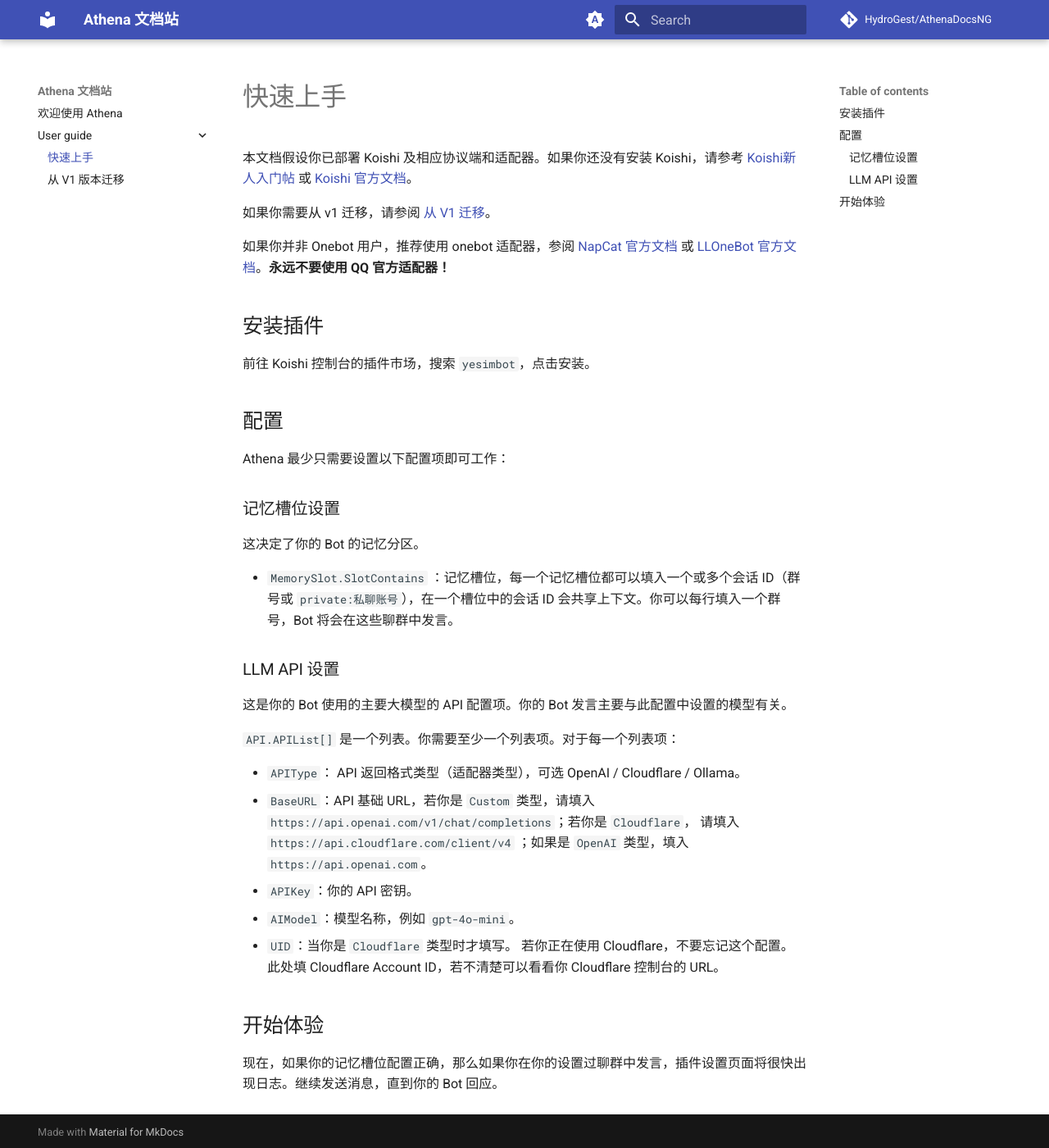
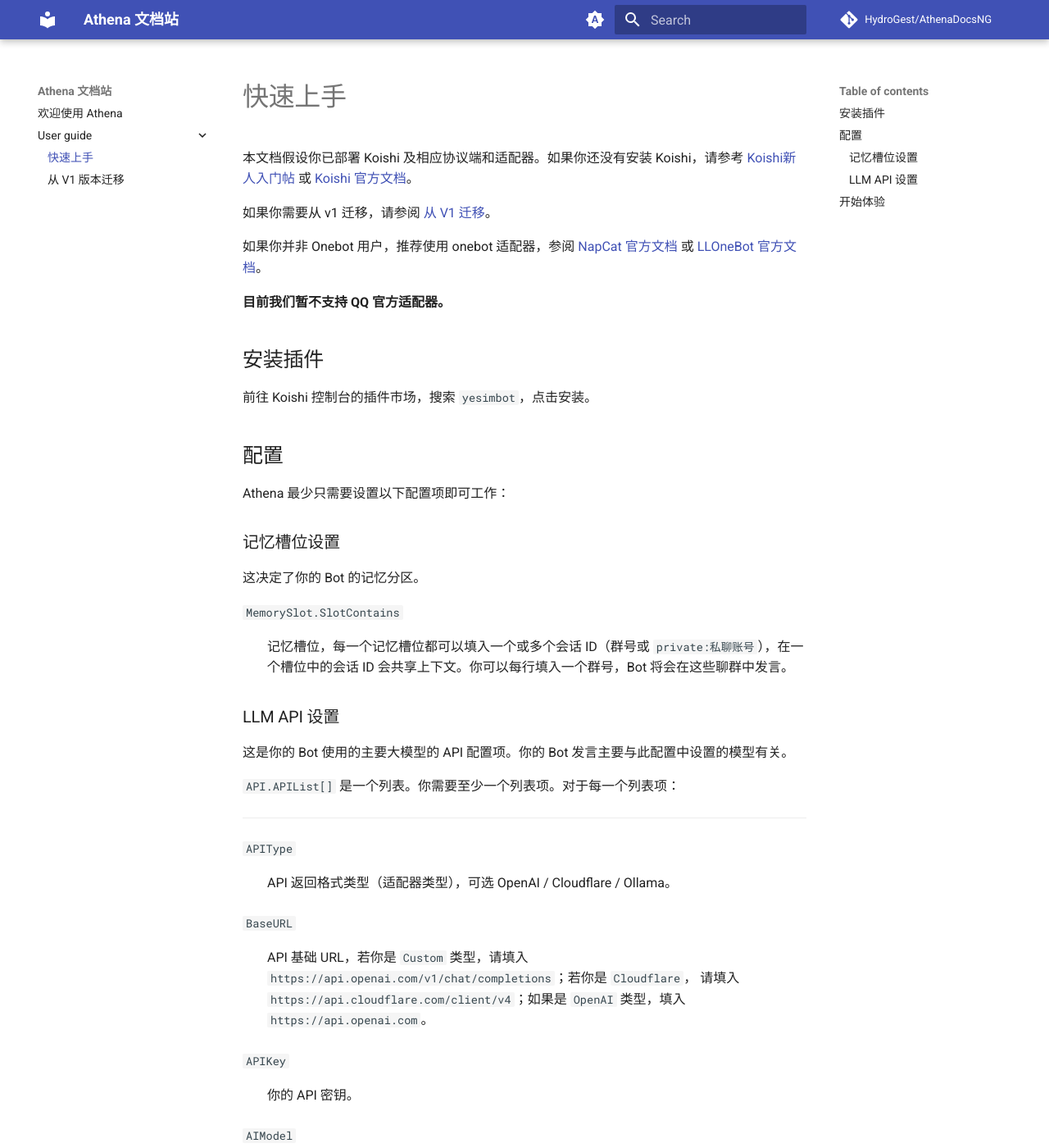
Before and after one commit to HydroGest/AthenaDocsNG, an MkDocs documentation site: the page built from docs/user-guide/getting-started.md, in a window 1280 px wide and 1400 px high. Shown: the whole window at 82% size. Built offline with MkDocs 1.6.1 and Material for MkDocs 9.7.7, drawn with Linux system fonts in a browser that asks for light colours; comment, search, counter and statistics services are not loaded.

```diff
--- a/docs/user-guide/getting-started.md
+++ b/docs/user-guide/getting-started.md
@@ -4,7 +4,9 @@
 
 如果你需要从 v1 迁移，请参阅 [从 V1 迁移](migrate-from-v1.md)。
 
-如果你并非 Onebot 用户，推荐使用 onebot 适配器，参阅 [NapCat 官方文档](https://napneko.pages.dev/) 或 [LLOneBot 官方文档](https://llonebot.github.io/zh-CN/)。**永远不要使用 QQ 官方适配器！**
+如果你并非 Onebot 用户，推荐使用 onebot 适配器，参阅 [NapCat 官方文档](https://napneko.pages.dev/) 或 [LLOneBot 官方文档](https://llonebot.github.io/zh-CN/)。
+
+**目前我们暂不支持 QQ 官方适配器。**
 
 ## 安装插件
 
@@ -18,7 +20,8 @@ Athena 最少只需要设置以下配置项即可工作：
 
 这决定了你的 Bot 的记忆分区。
 
-- `MemorySlot.SlotContains` ：记忆槽位，每一个记忆槽位都可以填入一个或多个会话 ID（群号或 `private:私聊账号`），在一个槽位中的会话 ID 会共享上下文。你可以每行填入一个群号，Bot 将会在这些聊群中发言。
+`MemorySlot.SlotContains`
+:   记忆槽位，每一个记忆槽位都可以填入一个或多个会话 ID（群号或 `private:私聊账号`），在一个槽位中的会话 ID 会共享上下文。你可以每行填入一个群号，Bot 将会在这些聊群中发言。
 
 ### LLM API 设置
 
@@ -26,11 +29,24 @@ Athena 最少只需要设置以下配置项即可工作：
 
 `API.APIList[]` 是一个列表。你需要至少一个列表项。对于每一个列表项：
 
-- `APIType`： API 返回格式类型（适配器类型），可选 OpenAI / Cloudflare / Ollama。
-- `BaseURL`：API 基础 URL，若你是 `Custom` 类型，请填入 `https://api.openai.com/v1/chat/completions`；若你是 `Cloudflare`， 请填入 `https://api.cloudflare.com/client/v4` ；如果是 `OpenAI` 类型，填入 `https://api.openai.com`。
-- `APIKey`：你的 API 密钥。
-- `AIModel`：模型名称，例如 `gpt-4o-mini`。
-- `UID`：当你是 `Cloudflare` 类型时才填写。 若你正在使用 Cloudflare，不要忘记这个配置。此处填 Cloudflare Account ID，若不清楚可以看看你 Cloudflare 控制台的 URL。
+---
+
+`APIType`
+:   API 返回格式类型（适配器类型），可选 OpenAI / Cloudflare / Ollama。
+
+`BaseURL`
+:   API 基础 URL，若你是 `Custom` 类型，请填入 `https://api.openai.com/v1/chat/completions`；若你是 `Cloudflare`， 请填入 `https://api.cloudflare.com/client/v4`；如果是 `OpenAI` 类型，填入 `https://api.openai.com`。
+
+`APIKey`
+:   你的 API 密钥。
+
+`AIModel`
+:   模型名称，例如 `gpt-4o-mini`。
+
+`UID`
+:   当你是 `Cloudflare` 类型时才填写。 若你正在使用 Cloudflare，不要忘记这个配置。此处填 Cloudflare Account ID，若不清楚可以看看你 Cloudflare 控制台的 URL。
+
+---
 
 ## 开始体验
 
--- a/mkdocs.yml
+++ b/mkdocs.yml
@@ -33,6 +33,9 @@ theme:
 markdown_extensions:
   - attr_list
   - md_in_html
+  - def_list
+  - pymdownx.tasklist:
+      custom_checkbox: true
   - pymdownx.emoji:
       emoji_index: !!python/name:material.extensions.emoji.twemoji
       emoji_generator: !!python/name:material.extensions.emoji.to_svg
```
